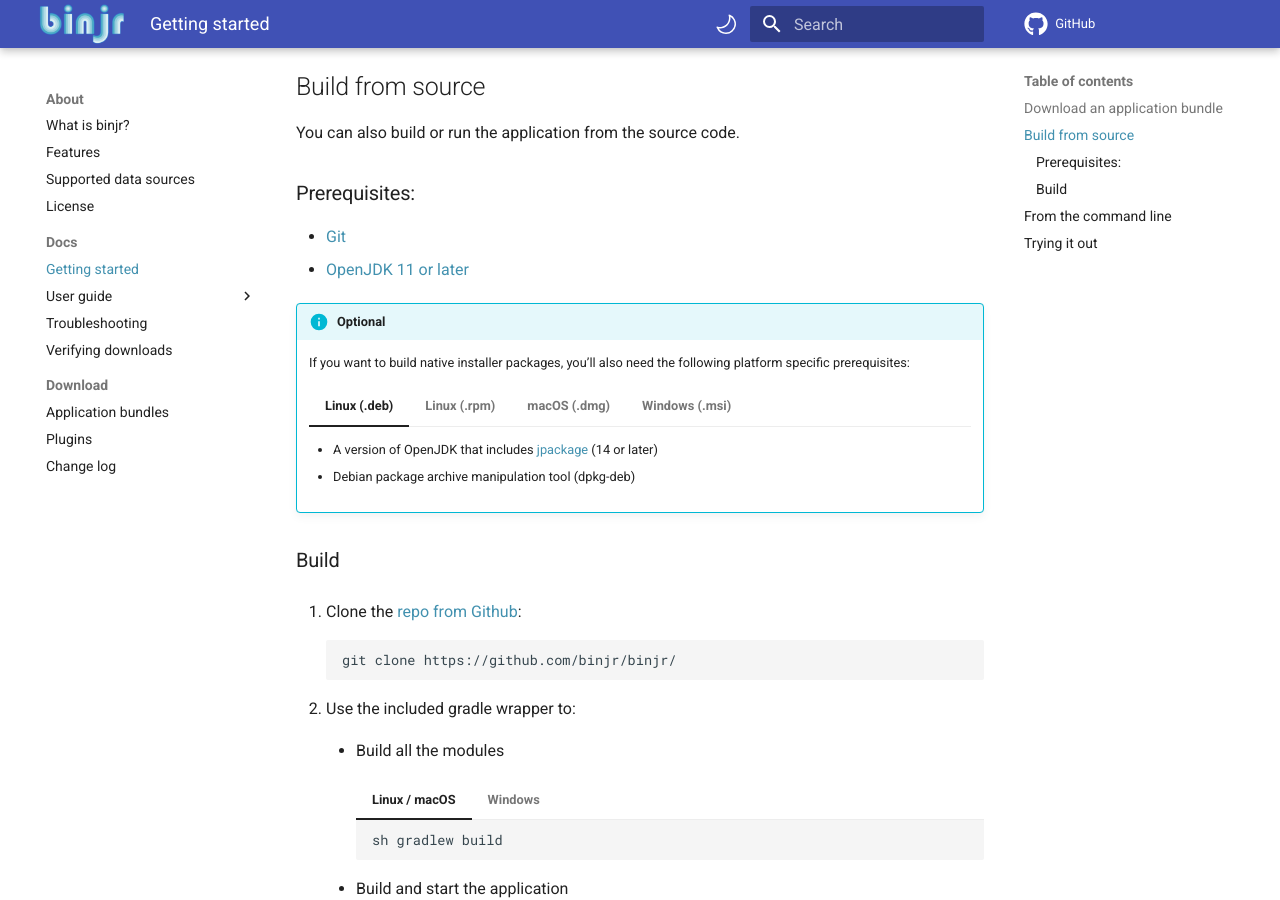
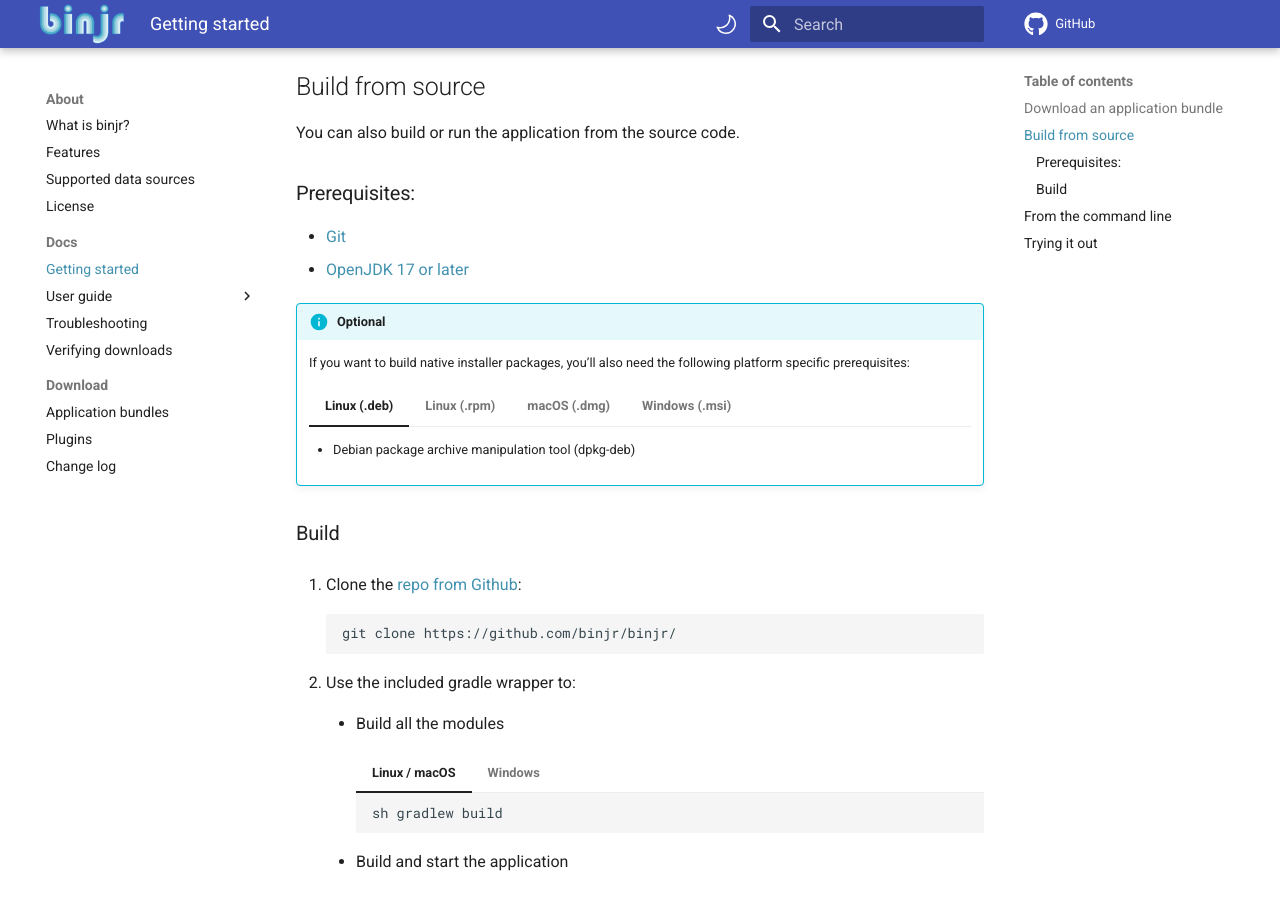
Before and after one commit to binjr/binjr.github.io, an MkDocs documentation site: the page built from docs/documentation/getting-started.md, in a window 1280 px wide and 900 px high, scrolled down 411 px. Built offline with MkDocs 1.6.1 and Material for MkDocs 9.7.7, drawn with Linux system fonts in a browser that asks for light colours; comment, search, counter and statistics services are not loaded.

Commit message:
Since release 3.3.0, binjr requires OpenJDK 17 or higher.

```diff
--- a/docs/documentation/getting-started.md
+++ b/docs/documentation/getting-started.md
@@ -17,21 +17,18 @@ You can also build or run the application from the source code.
 ### Prerequisites:
 
 * [Git](https://git-scm.com/open)
-* [OpenJDK 11 or later](http://openjdk.java.net/)
+* [OpenJDK 17 or later](http://openjdk.java.net/)
 
 !!! Info "Optional"
     If you want to build native installer packages, you'll also need the following platform specific prerequisites:
 
     === "Linux (.deb)"
-        * A version of OpenJDK that includes [jpackage](https://openjdk.java.net/jeps/343) (14 or later)
         * Debian package archive manipulation tool (dpkg-deb)
 
     === "Linux (.rpm)"
-        * A version of OpenJDK that includes [jpackage](https://openjdk.java.net/jeps/343) (14 or later)
         * RPM Package Manager
 
     === "macOS (.dmg)"
-        * A version of OpenJDK that includes [jpackage](https://openjdk.java.net/jeps/343) (14 or later)
         * Xcode command line tools.
 
     === "Windows (.msi)"
```
